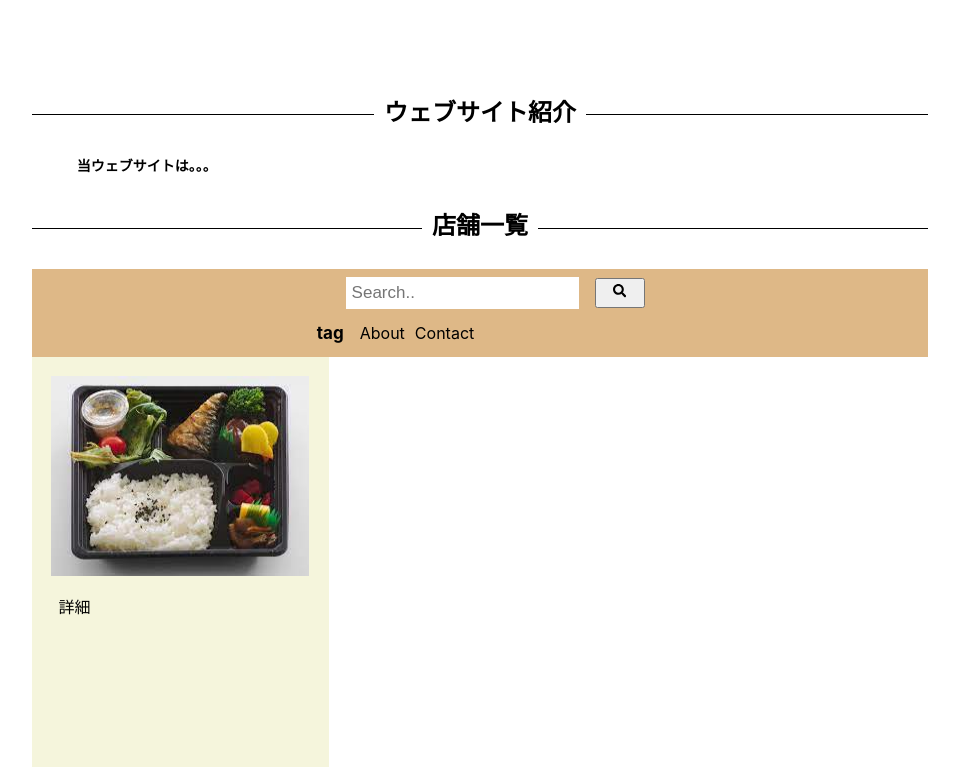
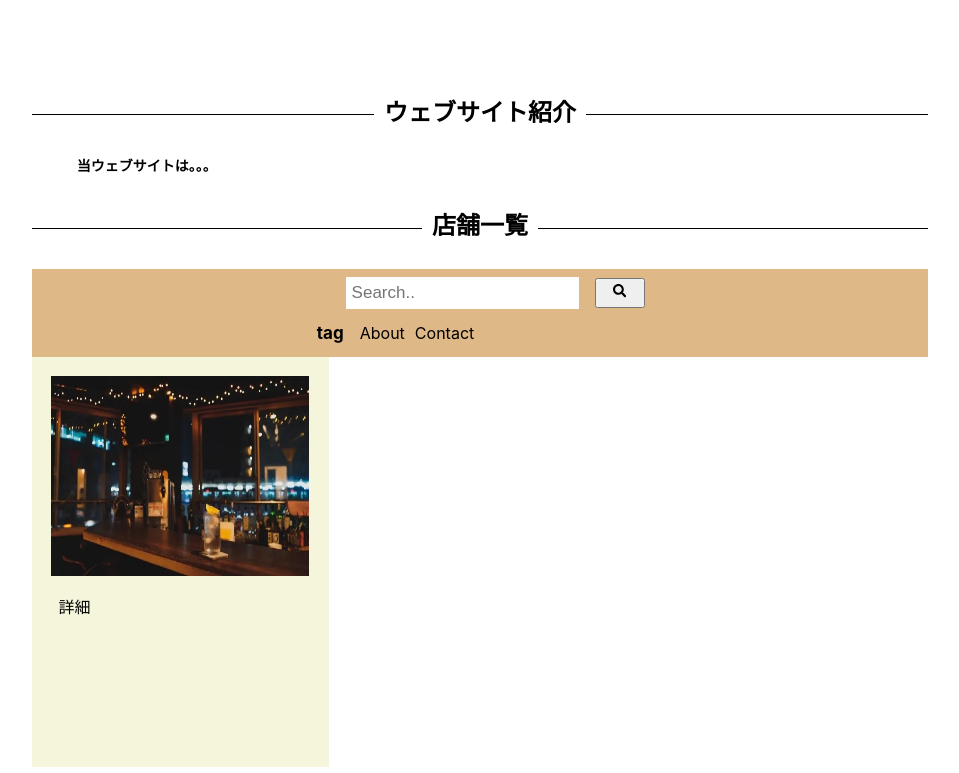
Before and after one commit to YoshiKitaguchi/follow-rice, a React (Create React App) app: page / in a window 1280 px wide. Shown: the part 402-1175 px from the top of the page, without its empty margins (160-1119 px from the left). Built offline with nearby package versions, Linux system fonts and the light colour scheme.

Commit message:
upload image

```diff
--- a/src/components/Homepage/StoreList/StoreList.js
+++ b/src/components/Homepage/StoreList/StoreList.js
@@ -1,8 +1,6 @@
 import React, { useState } from 'react';
 import classes from './StoreList.module.css';
-import b1 from '../../image/bento1.jpg';
-// import b2 from '../../image/bento2.jpg';
-// import b3 from '../../image/bento3.jpg';
+import s1_1 from '../../image/s1_1.jpg';
 import CustomPopup from '../CustomPopup/CustomPopup';
 // import  Text  from "react-native";
 
@@ -17,7 +15,7 @@ const useStoreList = () => {
         <div className={classes.box}>
             <div className={classes.row}>
                 <div className={classes.column} onClick={(e) => setVisibility(!visibility)}>
-                    <img className={classes.image} src={b1} alt='b1' />
+                    <img className={classes.image} src={s1_1} alt='s1_1' />
                     <div>詳細</div>
                 </div>
 
```
